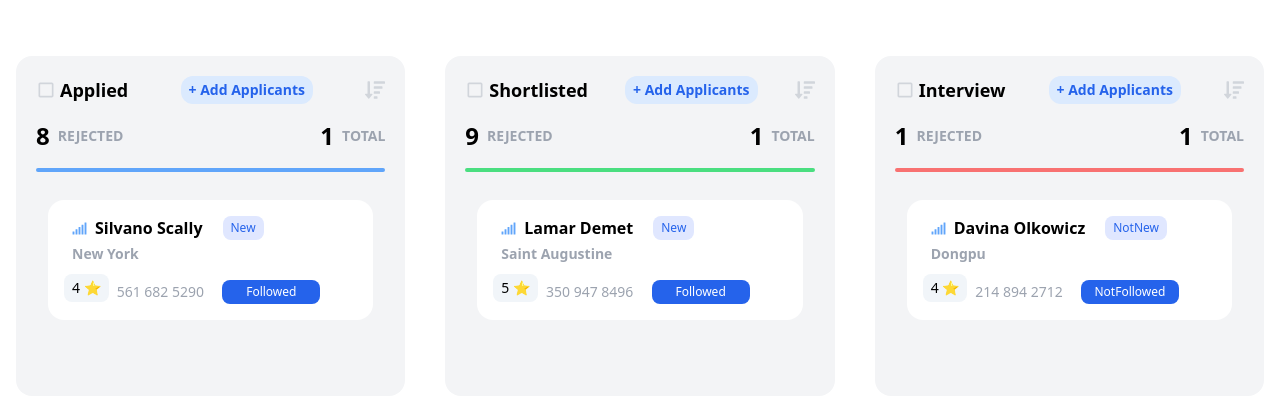
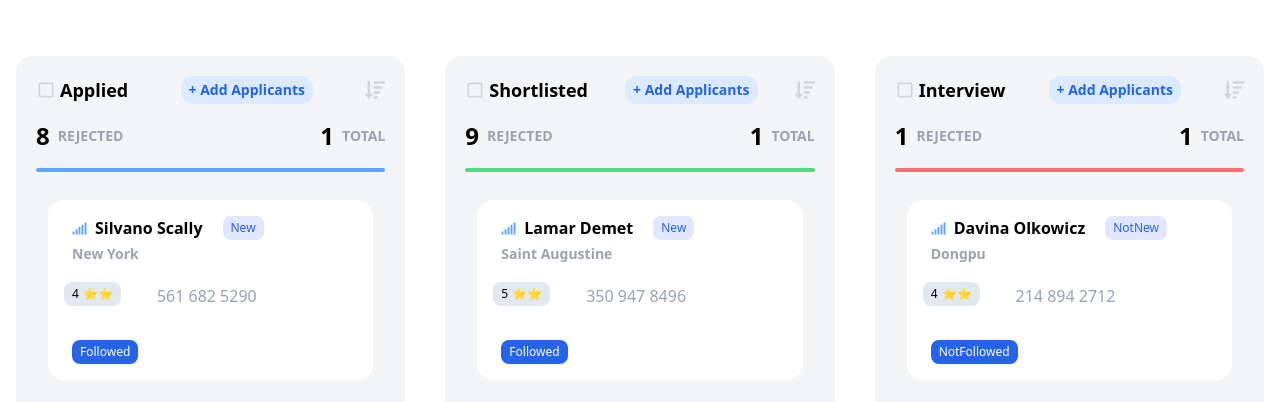
Before and after one commit to Rogena5/TrelloTask, a React (Create React App) app: page / in a window 1280 px wide. Shown: the top 402 px of the page. Built offline with nearby package versions, Linux system fonts and the light colour scheme.

Commit message:
final enhancement

```diff
--- a/src/components/ApplicantCard.js
+++ b/src/components/ApplicantCard.js
@@ -43,10 +43,10 @@ const ApplicantCard = ({ applicant, index, moveCard, setApplicants, applicants }
             </div>
          </div>
 
-            <div className="flex md:flex-row flex-col md:items-center md:space-x-2 space-y-2 mt-3 md:mt-2">
-              <div className="md:text-sm text-xs bg-slate-100 py-1 px-2 rounded-lg">{rating} ⭐</div>
-              <div className="w-1/3 md:text-sm text-xs text-gray-400 font-normal">{phone}</div>
-              <div className="w-1/3 text-center bg-blue-600 text-white md:text-xs text-xs rounded-lg px-2 py-1">{followUp}</div>
+            <div className="flex md:flex-row gap-5 flex-wrap items-center md:space-x-2 space-y-2 mt-3 md:mt-2">
+              <div className="flex items-center gap-1 text-center bg-slate-200 text-xs rounded-lg px-2 py-1 mt-1">{rating}<span>⭐⭐</span></div>
+              <div className="text-slate-400 text-base rounded-lg px-2 py-1">{phone}</div>
+              <div className="text-center bg-blue-600 text-white  text-xs rounded-lg px-2 py-1">{followUp}</div>
             </div>
           </div>
         </div>
--- a/src/components/ApplicantList.js
+++ b/src/components/ApplicantList.js
@@ -47,7 +47,7 @@ const ApplicantList = ({ title, rejected, applicants, setApplicants, handleRemov
       phone: '',
       status: 'New',
       photo: '',
-      followUp: ''
+      followUp: 'followed'
     });
   };
 
```
